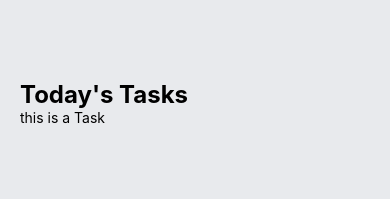
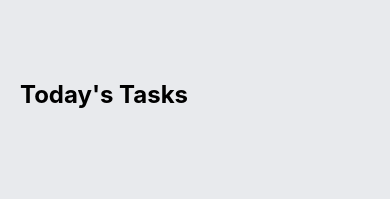
Before and after one commit to amine-omari/todo-mobile-app, a React Native app: screen / in a window 390 px wide. Shown: the top 199 px of the page. Built offline with nearby package versions, Linux system fonts and the light colour scheme.

Commit message:
feat: add text prop

```diff
--- a/components/Task.js
+++ b/components/Task.js
@@ -1,10 +1,10 @@
 import React from "react";
 import { Text, View, StyleSheet } from "react-native";
 
-const Task = () => {
+const Task = ({ text }) => {
   return (
     <View>
-      <Text>this is a Task</Text>
+      <Text>{text}</Text>
     </View>
   );
 };
```
